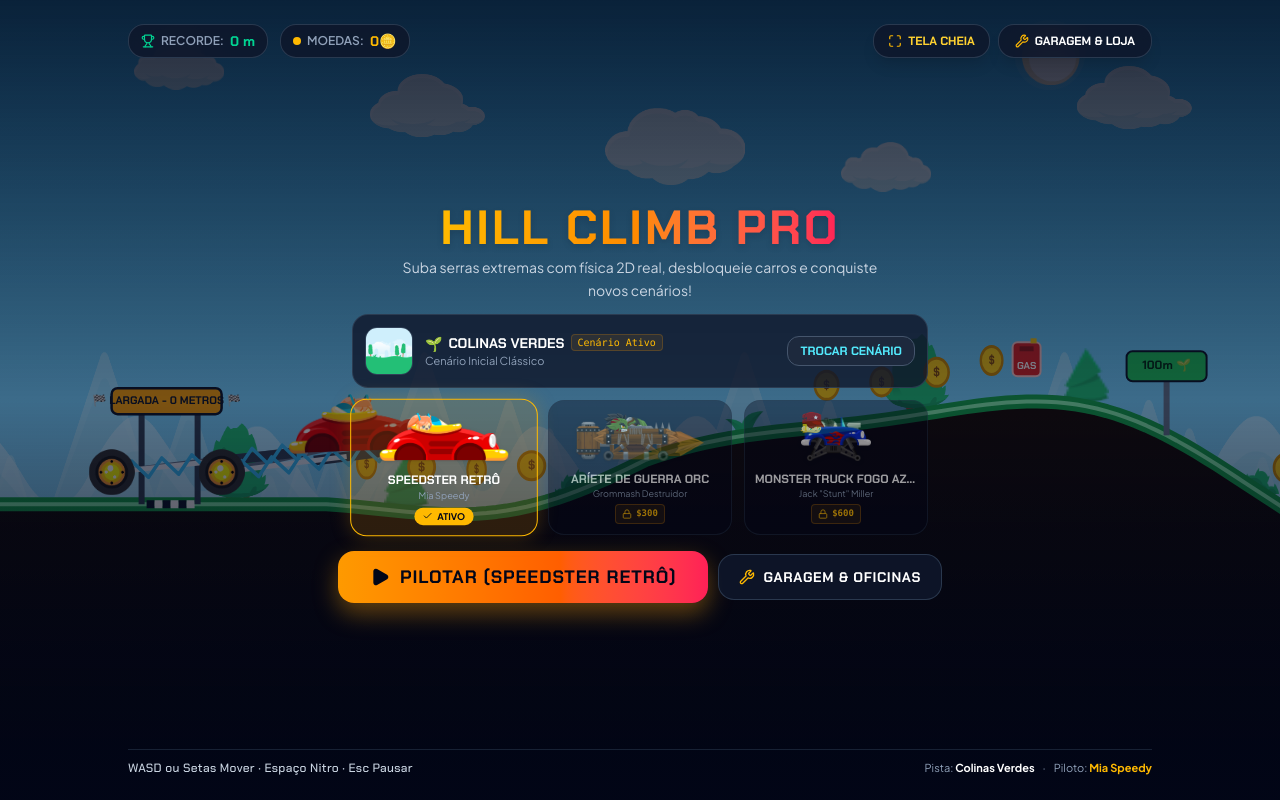
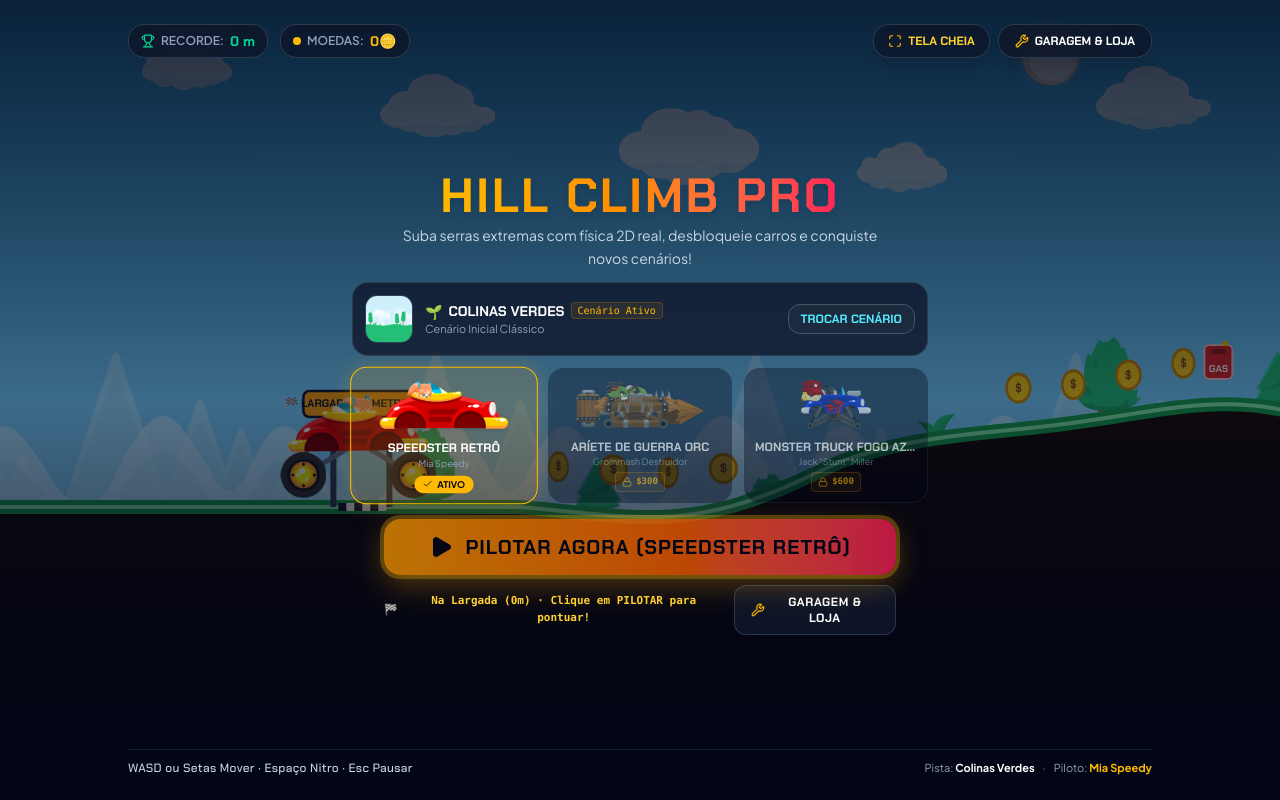
Before and after one commit to weliton22-bit/Aventura-4x4, a React (Vite) app: page / in a window 1280 px wide. Built offline with nearby package versions, Linux system fonts and the light colour scheme.

Commit message:
feat: improve game startup and UI polish
Initialize audio and game state before fullscreen request to prevent startup delays. Update main CTA button design for better visibility and engagement.

```diff
--- a/src/App.tsx
+++ b/src/App.tsx
@@ -184,6 +184,7 @@ export default function App() {
   const animationFrameRef = useRef<number | null>(null);
   const lastTimeRef = useRef<number>(performance.now());
   const nextPickupIdRef = useRef<number>(1);
+  const hudFrameCountRef = useRef<number>(0);
 
   // Pré-carregamento imediato de todos os sprites dos veículos
   useEffect(() => {
@@ -393,17 +394,18 @@ export default function App() {
 
   // Iniciar jogo a partir do menu com tela cheia automática
   const handleStartGame = () => {
+    soundManager.init();
+    setGameState('PLAYING');
+    resetRun();
+    soundManager.startEngine();
+
     try {
-      if (!document.fullscreenElement && document.documentElement.requestFullscreen) {
+      if (typeof document !== 'undefined' && !document.fullscreenElement && document.documentElement?.requestFullscreen) {
         document.documentElement.requestFullscreen().catch(() => {});
       }
     } catch {
       // Ignora restrições de permissão
     }
-    soundManager.init();
-    setGameState('PLAYING');
-    resetRun();
-    soundManager.startEngine();
   };
 
   // Tratar fim de corrida / game over
@@ -566,12 +568,14 @@ export default function App() {
 
   // Loop Principal do Jogo (60fps no Canvas)
   useEffect(() => {
-    let lastHudUpdate = performance.now();
-
     const loop = (now: number) => {
-      const rawDt = (now - lastTimeRef.current) / 1000;
-      const dt = Math.min(rawDt, 0.04);
-      lastTimeRef.current = now;
+      const currentTime = typeof now === 'number' && Number.isFinite(now) ? now : performance.now();
+      if (!Number.isFinite(lastTimeRef.current) || lastTimeRef.current <= 0) {
+        lastTimeRef.current = currentTime;
+      }
+      const rawDt = (currentTime - lastTimeRef.current) / 1000;
+      const dt = Number.isFinite(rawDt) ? Math.min(Math.max(rawDt, 0.001), 0.04) : 0.016;
+      lastTimeRef.current = currentTime;
 
       const canvas = canvasRef.current;
       if (canvas) {
@@ -613,10 +617,12 @@ export default function App() {
               selectedVehicleId
             );
           } else if (gameState === 'MENU') {
-            // No menu, movimento suave da câmera na pista para fundo vivo
-            car.x += 35 * dt;
-            car.y = getTerrainY(car.x) - 75;
-            car.angle = Math.sin(now * 0.001) * 0.05;
+            // No menu, o carro repousa na linha de largada aguardando o piloto clicar em PILOTAR
+            car.x = 100;
+            car.y = getTerrainY(100) - 75;
+            car.vx = 0;
+            car.vy = 0;
+            car.angle = Math.sin(currentTime * 0.002) * 0.015;
             ensurePickupsAhead(car.x);
           }
 
@@ -632,9 +638,9 @@ export default function App() {
             selectedStageId
           );
 
-          // Atualização periódica do HUD (a cada ~80ms para poupar ciclos React)
-          if (now - lastHudUpdate > 80 && gameState === 'PLAYING') {
-            lastHudUpdate = now;
+          // Atualização periódica do HUD (a cada 3 frames garantidos ~20fps de atualização contínua)
+          hudFrameCountRef.current = (hudFrameCountRef.current + 1) % 3;
+          if (hudFrameCountRef.current === 0 && gameState === 'PLAYING') {
             const dist = Number.isFinite(car.x) ? Math.max(0, Math.floor((car.x - 100) / 10)) : 0;
             const speedKmh = Number.isFinite(car.vx) && Number.isFinite(car.vy) ? Math.round(Math.hypot(car.vx, car.vy) * 0.18) : 0;
             const slopeDeg = Number.isFinite(car.angle) ? Math.round(-(car.angle) * (180 / Math.PI)) : 0;
--- a/src/components/TitleScreen.tsx
+++ b/src/components/TitleScreen.tsx
@@ -189,22 +189,30 @@ export const TitleScreen: React.FC<TitleScreenProps> = ({
         </div>
 
         {/* CTA Principal de Início */}
-        <div className="flex flex-col sm:flex-row items-center gap-2.5 w-full sm:w-auto">
+        <div className="flex flex-col items-center gap-2.5 w-full max-w-lg">
           <button
+            type="button"
             onClick={onStartGame}
-            className="w-full sm:w-auto px-8 py-3 bg-gradient-to-r from-amber-500 via-orange-500 to-rose-500 hover:from-amber-400 hover:to-rose-400 text-slate-950 font-racing font-extrabold text-base sm:text-lg uppercase tracking-wider rounded-2xl shadow-[0_10px_25px_rgba(245,158,11,0.4)] transition active:scale-95 flex items-center justify-center gap-2.5"
+            className="w-full px-8 py-3.5 bg-gradient-to-r from-amber-500 via-orange-500 to-rose-500 hover:from-amber-400 hover:to-rose-400 text-slate-950 font-racing font-extrabold text-base sm:text-xl uppercase tracking-wider rounded-2xl shadow-[0_10px_30px_rgba(245,158,11,0.45)] transition active:scale-95 flex items-center justify-center gap-3 cursor-pointer ring-4 ring-amber-400/40 hover:ring-amber-400 animate-pulse"
           >
-            <Play className="w-5 h-5 fill-slate-950" />
-            <span>Pilotar ({currentVehicle.name})</span>
+            <Play className="w-6 h-6 fill-slate-950 text-slate-950" />
+            <span>PILOTAR AGORA ({currentVehicle.name})</span>
           </button>
 
-          <button
-            onClick={onOpenGarage}
-            className="w-full sm:w-auto px-5 py-3 bg-slate-900/90 hover:bg-slate-800 text-white font-racing font-bold text-xs sm:text-sm uppercase tracking-wider rounded-2xl border border-slate-700/80 transition active:scale-95 flex items-center justify-center gap-2"
-          >
-            <Wrench className="w-4 h-4 text-amber-400" />
-            <span>Garagem & Oficinas</span>
-          </button>
+          <div className="flex flex-col sm:flex-row items-center justify-between w-full gap-2">
+            <span className="text-[11px] text-amber-300 font-mono font-bold flex items-center gap-1">
+              <span>🏁</span> Na Largada (0m) · Clique em PILOTAR para pontuar!
+            </span>
+
+            <button
+              type="button"
+              onClick={onOpenGarage}
+              className="px-4 py-2 bg-slate-900/90 hover:bg-slate-800 text-white font-racing font-bold text-xs uppercase tracking-wider rounded-xl border border-slate-700/80 transition active:scale-95 flex items-center justify-center gap-1.5"
+            >
+              <Wrench className="w-3.5 h-3.5 text-amber-400" />
+              <span>Garagem & Loja</span>
+            </button>
+          </div>
         </div>
       </div>
 
```
